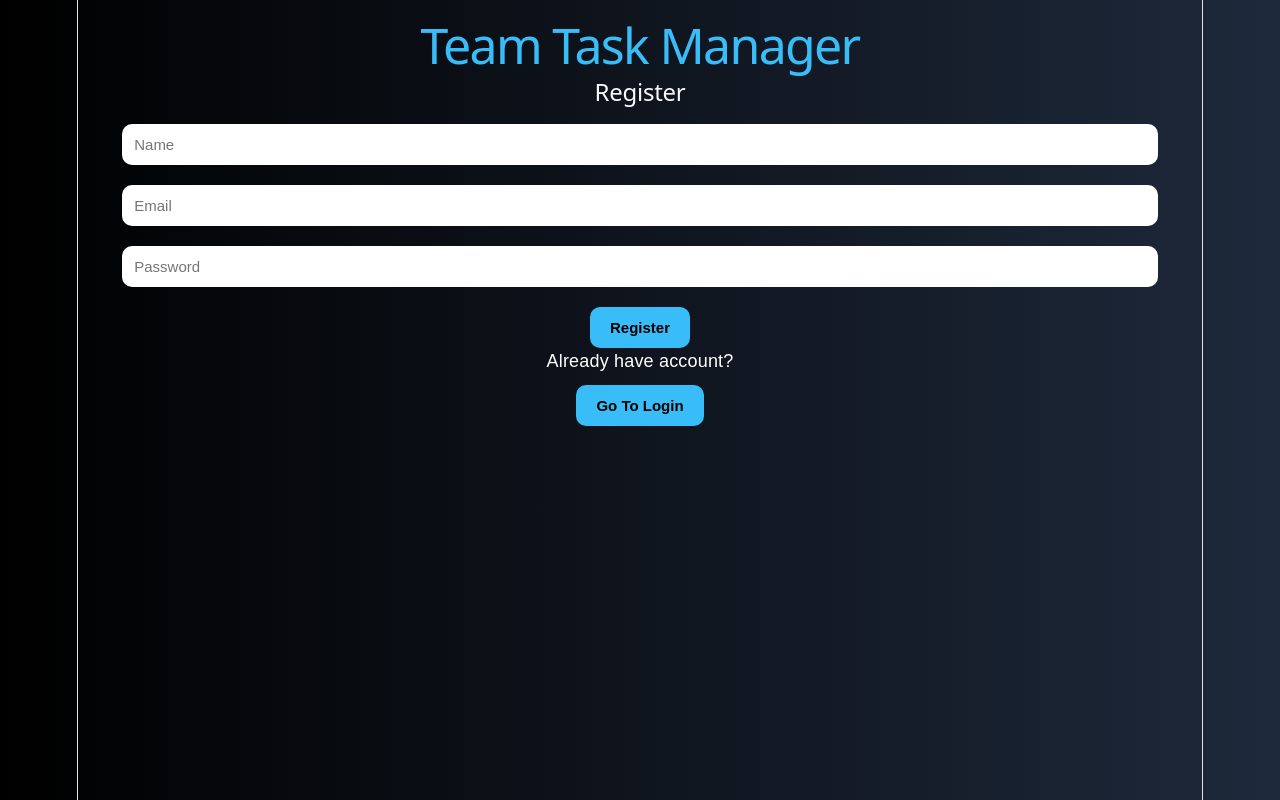
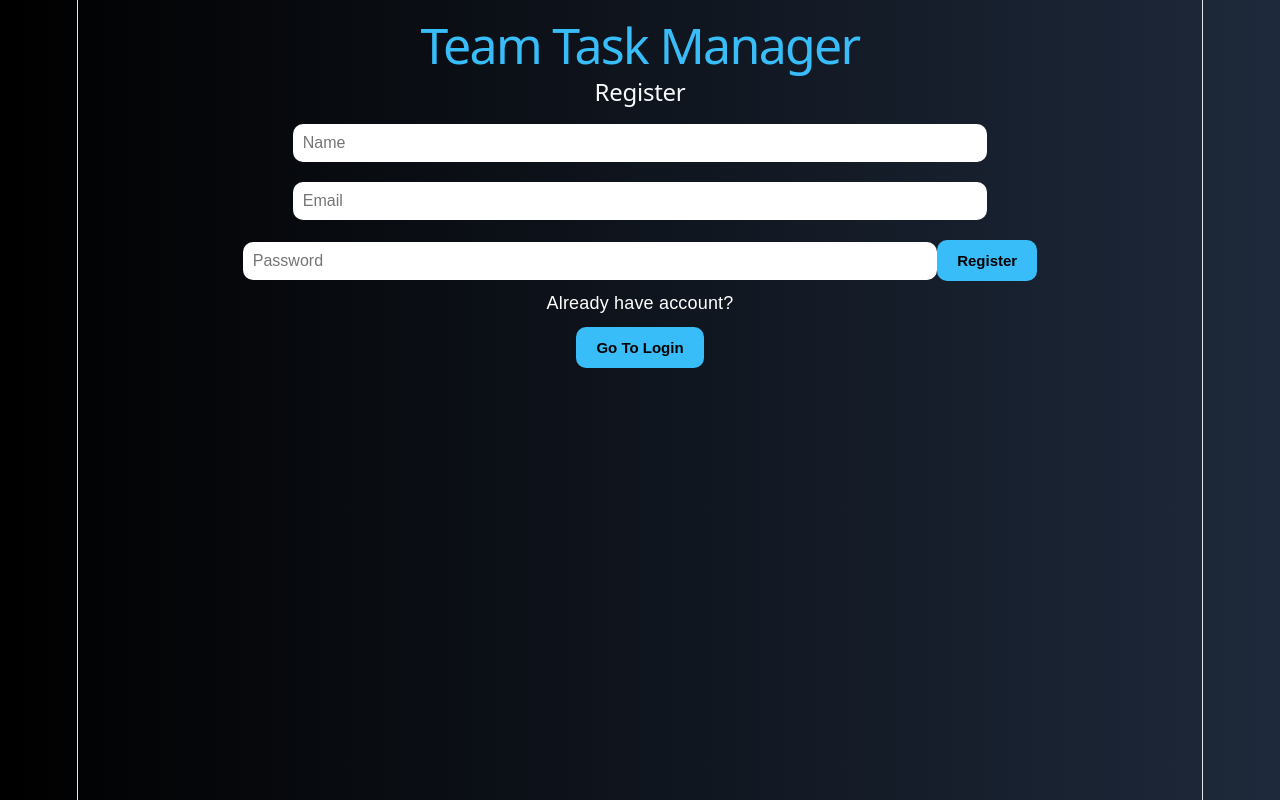
Before and after one commit to radhika060421/team-task-manager, a React app in the folder frontend/: page / in a window 1280 px wide. Built offline with nearby package versions, Linux system fonts and the light colour scheme; the HTML template or start-up script is replaced by a standard one.

Commit message:
final ui

```diff
--- a/frontend/src/App.css
+++ b/frontend/src/App.css
@@ -31,12 +31,12 @@ h2 {
 }
 
 input {
-  width: 90%;
-  padding: 12px;
+  width: 60%;
+  padding: 10px;
   margin: 10px 0;
   border-radius: 10px;
   border: none;
-  font-size: 15px;
+  font-size: 16px;
 }
 
 button {
```
